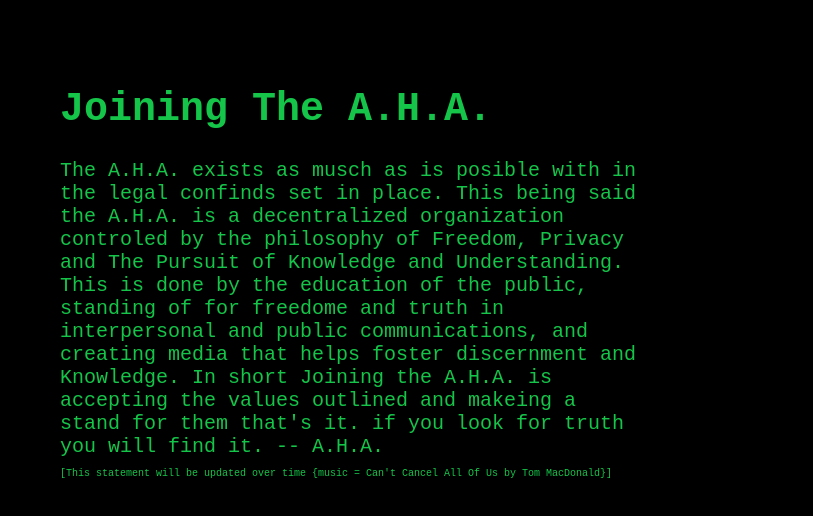
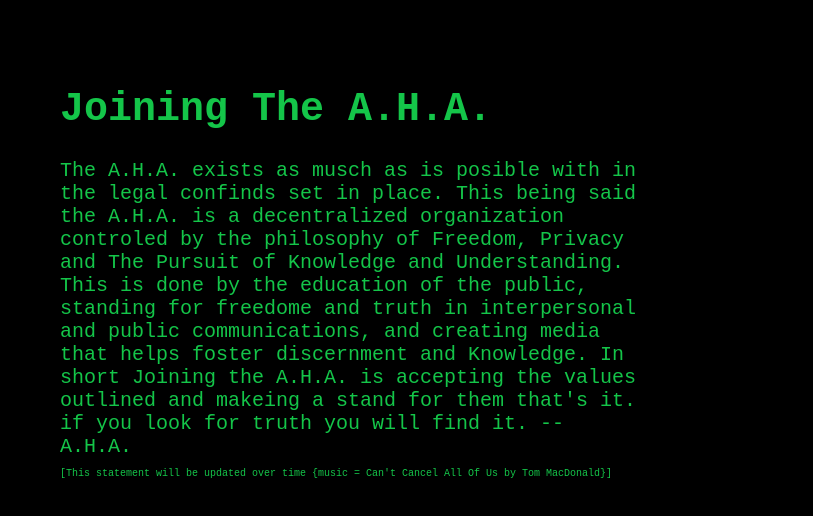
Before and after one commit to A-H-A-organization/A-H-A-organization.github.io, a plain HTML site: page Joining A.H.A.html in a window 1280 px wide. Shown: the full height of the page, 0-813 px from the left. Drawn offline with Linux system fonts and the light colour scheme.

Commit message:
Update Joining A.H.A.html

```diff
--- a/Joining A.H.A.html
+++ b/Joining A.H.A.html
@@ -48,7 +48,7 @@
 	<p3>The A.H.A. exists as musch as is posible with in the legal confinds set in place.
 	This being said the A.H.A. is a decentralized organization controled by the philosophy of
 	Freedom, Privacy and The Pursuit of Knowledge and Understanding. This is done by the education of the public,
-	standing of for freedome and truth in interpersonal and public communications, and creating media that helps foster discernment
+	standing for freedome and truth in interpersonal and public communications, and creating media that helps foster discernment
 	and Knowledge. In short Joining the A.H.A. is accepting the values outlined and makeing a stand for them that's it.
 	if you look for truth you will find it. -- A.H.A.</p3>
    <p style="font-size: 10px; opacity: 1;"> [This statement will be updated over time {music = Can't Cancel All Of Us by Tom MacDonald}]</p>
```
